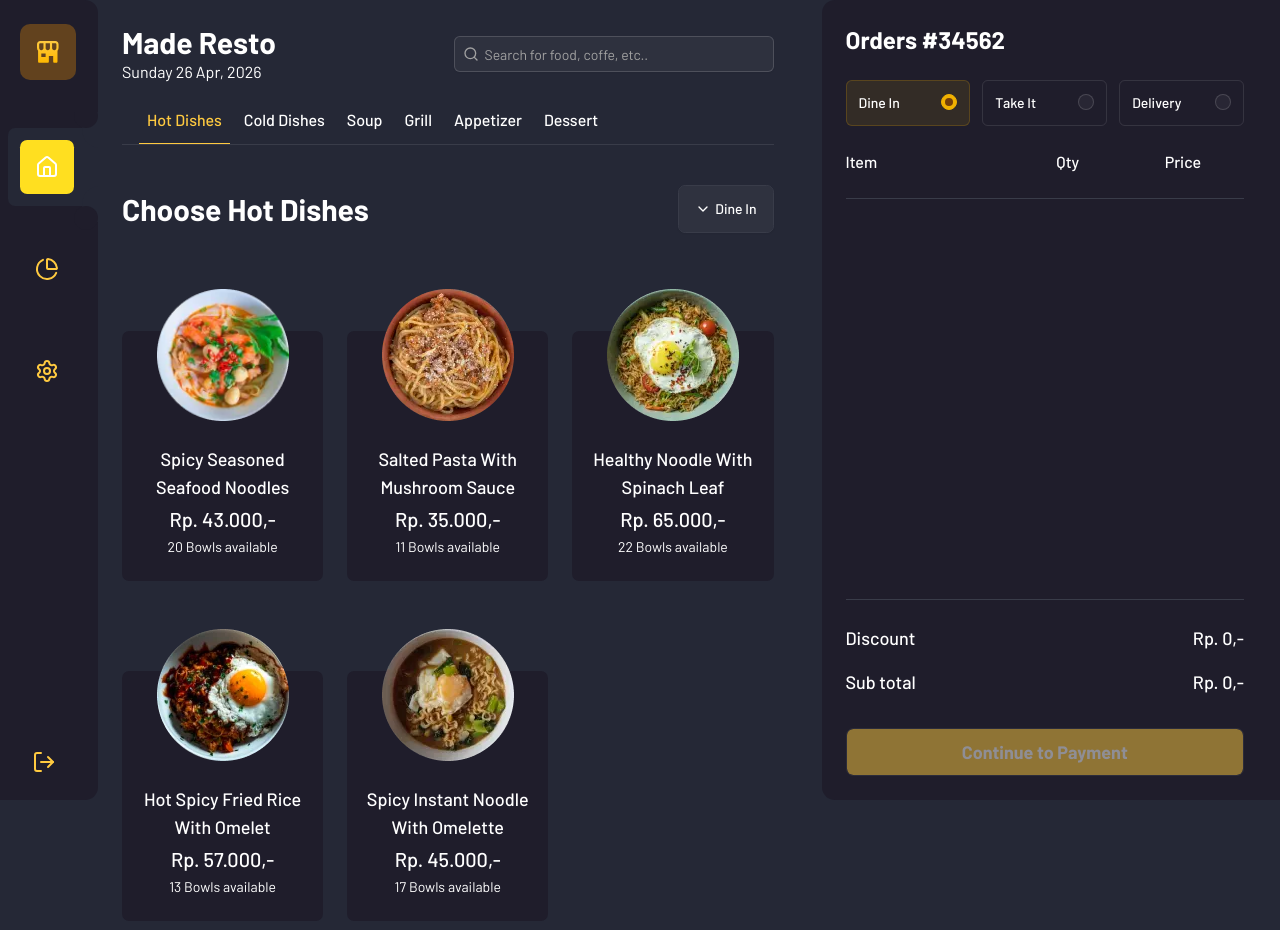
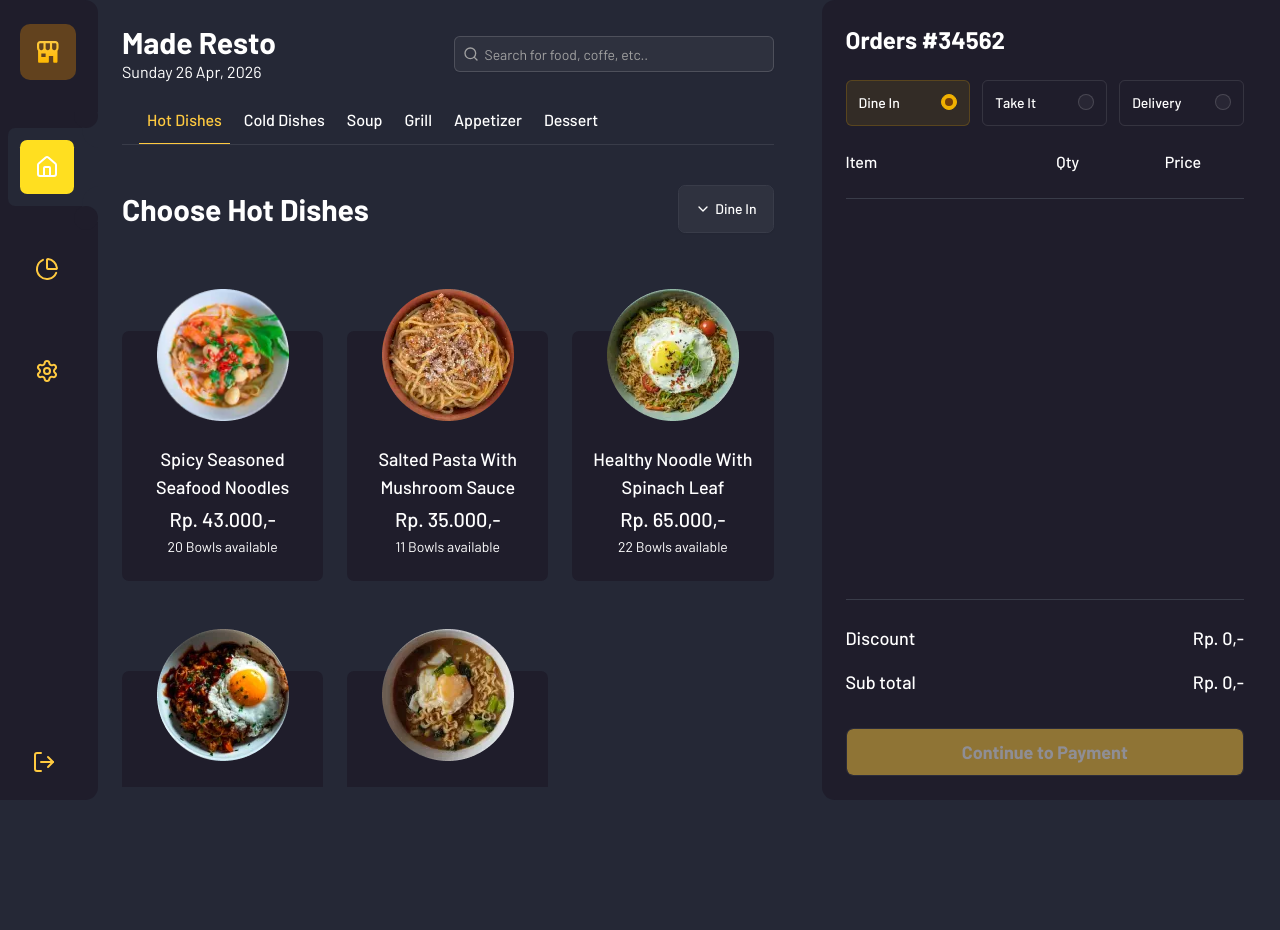
Before and after one commit to khusniridh0/Made-Resto, a Next.js app: page /home in a window 1280 px wide. Shown: the top 930 px of the page. After the commit the page ends 811 px from the top, so only its background shows below. Built offline with nearby package versions, Linux system fonts and the light colour scheme.

Commit message:
membuat sidebar kanan menjadi fix dan hanya bagian product yang scroll

```diff
--- a/components/cards/product-card.tsx
+++ b/components/cards/product-card.tsx
@@ -12,7 +12,7 @@ interface ProductCardProps {
 export const ProductCard = ({ product, onAdd }: ProductCardProps) => {
 
     return (
-        <div className="grid grid-cols-12 w-full gap-6 select-none cursor-pointer">
+        <div className="grid grid-cols-12 w-full gap-6 select-none cursor-pointer max-h-[calc(100vh-278px)] overflow-y-scroll scrollbar-hide">
             {product.map((item) => (
                 <div onClick={() => onAdd(item)} className="col-span-12 sm:col-span-6 lg:col-span-4 bg-[var(--color-base-dark-2)] rounded-lg text-center translate-y-[66px] h-[calc(100%-66px)] py-6 px-4" key={item.id} role="button" tabIndex={0}>
                     <div className="-translate-y-[66px]">
```
